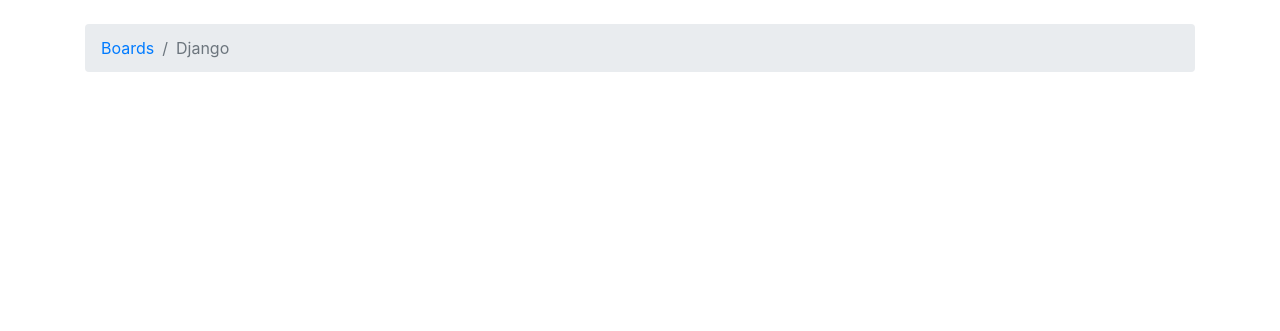
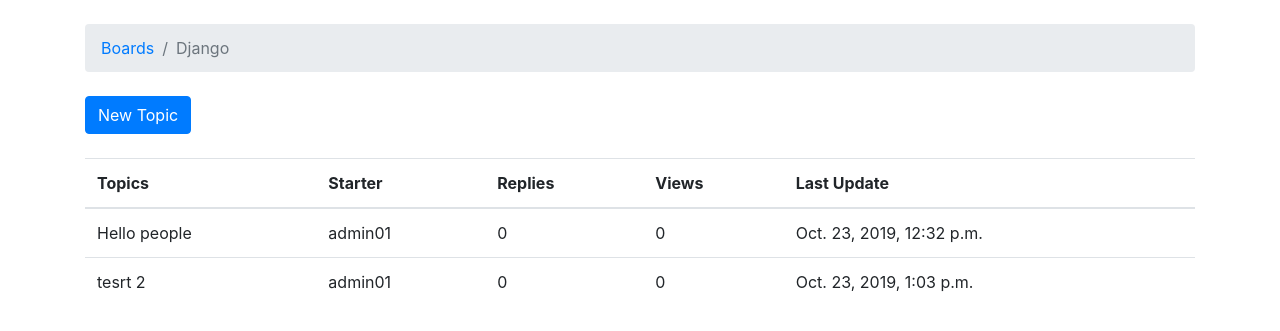
Before and after one commit to AbutayliA/django-tutorial, a Django app: page /boards/1/ in a window 1280 px wide. Shown: the part 56-387 px from the top of the page. Run offline with Django 3.2, Linux system fonts and the light colour scheme; data comes from the database, SQL or seed files in the repository; both versions use the stored data as it was after the commit; some libraries are stand-ins or nearby versions.

Commit message:
implementing topics basic functionalities

```diff
--- a/myproject/boards/views.py
+++ b/myproject/boards/views.py
@@ -1,5 +1,6 @@
-from django.shortcuts import render, get_object_or_404
-from .models import Board
+from django.contrib.auth.models import User
+from django.shortcuts import render, redirect ,get_object_or_404
+from .models import Board, Topic, Post
 # Create your views here.
 
 
@@ -11,3 +12,27 @@ def home(request):
 def board_topics(request, pk):
     board = get_object_or_404(Board, pk=pk)
     return render(request, 'topics.html', {'board': board})
+
+def new_topic(request, pk):
+    board = get_object_or_404(Board, pk=pk)
+
+    if(request.method == 'POST'):
+        subject = request.POST['subject']
+        message = request.POST['message']
+
+        user = User.objects.first()  # TODO: get the currently logged in user
+
+        topic = Topic.objects.create(
+            subject=subject,
+            board=board,
+            starter=user
+        )
+        post = Post.objects.create(
+            message=message,
+            topic=topic,
+            created_by=user
+        )
+
+        return redirect('board_topics', pk=board.pk) # TODO: redirect to the created topic page
+
+    return render(request, 'new_topic.html', {'board': board})
--- a/myproject/myproject/urls.py
+++ b/myproject/myproject/urls.py
@@ -23,5 +23,6 @@ urlpatterns = [
     url(r'^admin/', admin.site.urls),
     url(r'^homepage/$', views.home, name='home'),
     url(r'^boards/(?P<pk>\d+)/$', views.board_topics, name='board_topics'),
+    url(r'^boards/(?P<pk>\d+)/new/$', views.new_topic, name='new_topic'),
 
 ]
--- a/myproject/templates/topics.html
+++ b/myproject/templates/topics.html
@@ -10,5 +10,31 @@
 {% endblock %}
 
 {% block content %}
-  <!-- just leaving it empty for now. we will add core here soon. -->
+
+<div class="mb-4">
+  <a href="{% url 'new_topic' board.pk %}" class="btn btn-primary">New Topic</a>
+</div>
+
+  <table class="table">
+    <thead class="thead-inverse">
+      <tr>
+        <th>Topics</th>
+        <th>Starter</th>
+        <th>Replies</th>
+        <th>Views</th>
+        <th>Last Update</th>
+      </tr>
+    </thead>
+    <tbody>
+      {% for topic in board.topics.all %}
+      <tr>
+        <td>{{ topic.subject }}</td>
+        <td>{{ topic.starter.username }}</td>
+        <td>0</td>
+        <td>0</td>
+        <td>{{ topic.last_update }}</td>
+      </tr>
+      {% endfor %}
+    </tbody>
+  </table>
 {% endblock %}
```
Also changed, not shown: myproject/boards/tests.py (+79 -2 lines), myproject/templates/new_topic.html (added, +24 -0 lines), myproject/db.sqlite3.
